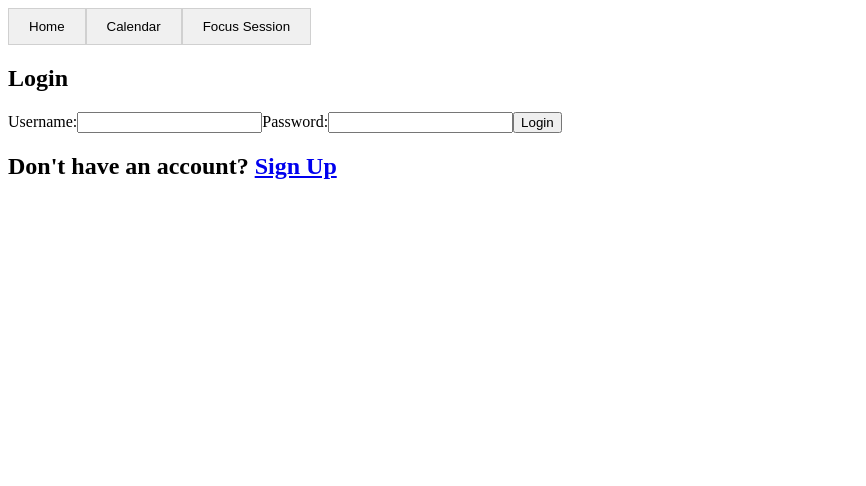
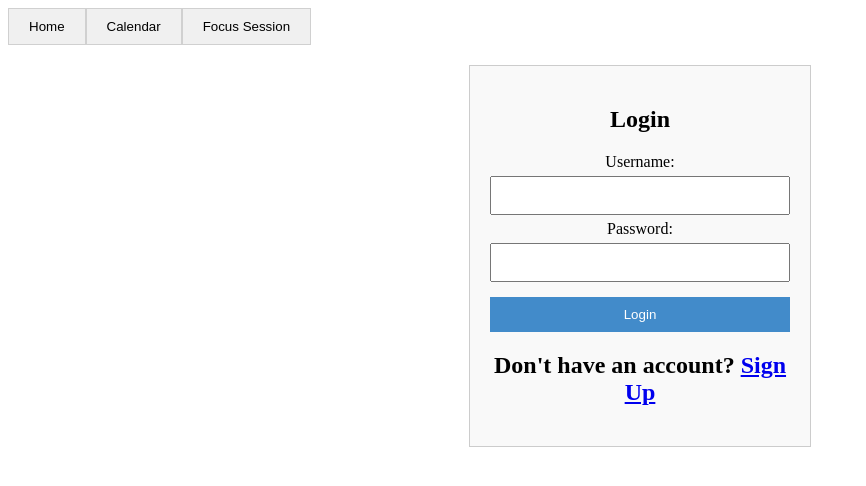
Before and after one commit to CEN4010-Fall2023-Prin-Soft-Eng/cen4010-prin-soft-eng-final-project-001-group-21, a Vue app: page /login in a window 1280 px wide. Shown: the top 486 px of the page, without its empty margins (0-866 px from the left). Built offline with nearby package versions, Linux system fonts and the light colour scheme.

Commit message:
Added CSS to login

```diff
--- a/src/components/LoginComponent.vue
+++ b/src/components/LoginComponent.vue
@@ -1,18 +1,19 @@
 <template>
-    <div>
-      <h2>Login</h2>
-      <form @submit.prevent="login">
+  <div class="signup-container">
+    <h2 class="center">Login</h2>
+    <form @submit.prevent="login" class="center">
       <label for="login-username">Username:</label>
-        <input type="text" id="login-username" v-model="username" required>
+      <input type="text" id="login-username" v-model="username" class="form-input" required>
 
       <label for="login-password">Password:</label>
-        <input type="password" id="login-password" v-model="password" required autocomplete="current-password">
+      <input type="password" id="login-password" v-model="password" class="form-input" required autocomplete="current-password">
 
-        <button type="submit">Login</button>
+      <button type="submit" class="form-button">Login</button>
     </form>
 
-      <h2>Don't have an account? <router-link :to="{ name: 'signup' }">Sign Up</router-link>
-</h2>
+    <div class="center">
+      <h2>Don't have an account? <router-link :to="{ name: 'signup' }">Sign Up</router-link></h2>
+    </div>
   </div>
 </template>
 
@@ -24,7 +25,7 @@
 
 export default {
   setup() {
-      const store=useStore();
+    const store = useStore();
     const username = ref('');
     const password = ref('');
     const router = useRouter();
@@ -35,16 +36,13 @@
           username: username.value,
           password: password.value
         });
-    // Assuming the token is in the response data
         store.dispatch('login', { username: username.value, password: password.value });
-    console.log('Token received:', response.data.token); // Add this line to log the token
-    router.push({ name: 'home' }); // Redirect to the homepage
+        console.log('Token received:', response.data.token);
+        router.push({ name: 'home' });
       } catch (error) {
-    // Handle errors, such as incorrect credentials or server issues
         console.error('Login error:', error);
       }
     };
-
 
     return {
       username,
@@ -53,5 +51,35 @@
     };
   }
 };
+</script>
 
-  </script>
+<style>
+  .signup-container {
+      margin: 20px auto;
+      padding: 20px;
+      border: 1px solid #ccc;
+      max-width: 300px;
+      background-color: #f9f9f9;
+  }
+
+  .form-input {
+      width: 100%;
+      padding: 10px;
+      margin: 5px 0;
+      box-sizing: border-box;
+  }
+
+  .form-button {
+      background-color: #428bca;
+      color: white;
+      padding: 10px 20px;
+      border: none;
+      cursor: pointer;
+      width: 100%;
+      margin-top: 10px;
+  }
+
+  .center {
+      text-align: center;
+  }
+</style>
```
Lines whose indentation alone changed are shown as unchanged.
